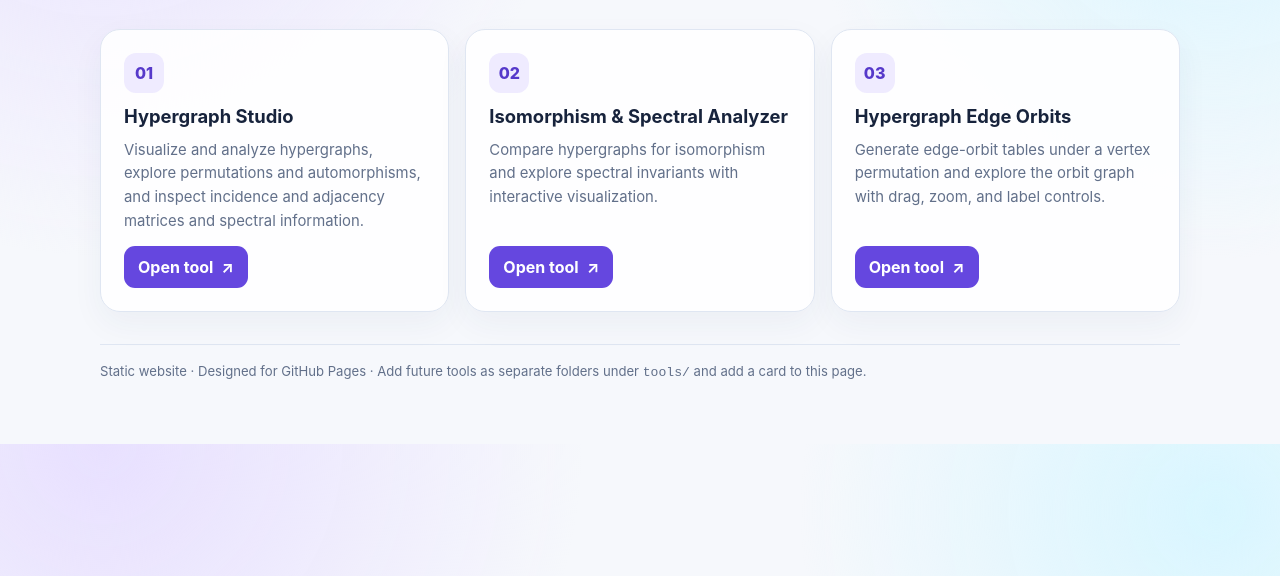
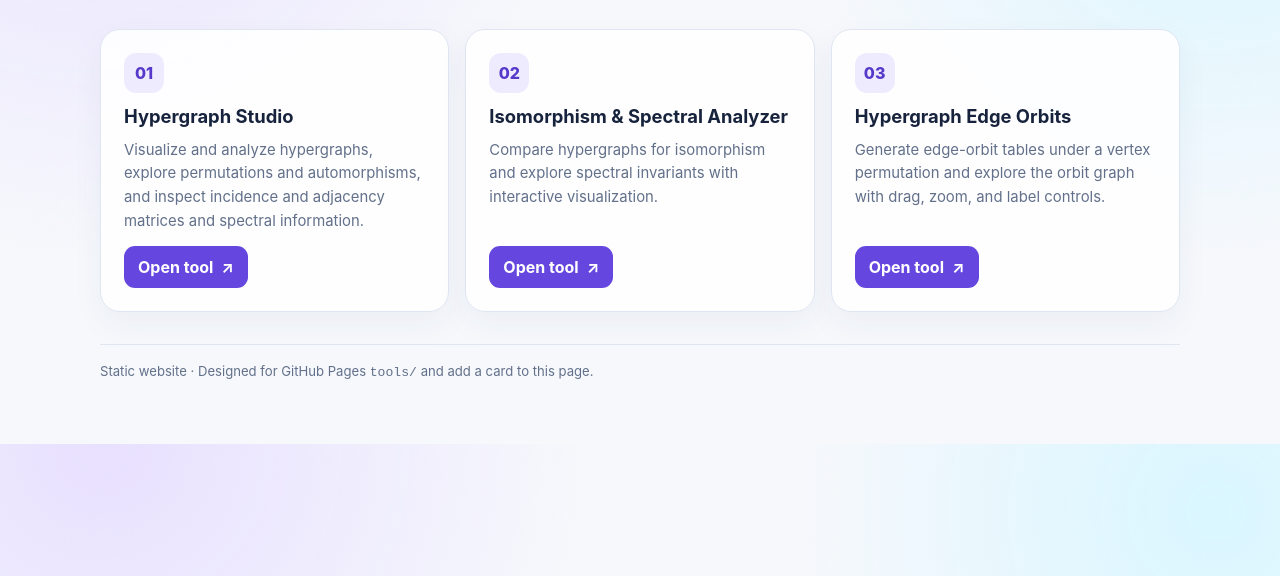
Before and after one commit to debjit-math/hypergraph, a plain HTML site: page index.html in a window 1280 px wide. Shown: the part 224-800 px from the top of the page. Drawn offline with Linux system fonts and the light colour scheme.

Commit message:
Update index.html

```diff
--- a/index.html
+++ b/index.html
@@ -20,5 +20,5 @@ main{width:min(1080px,calc(100% - 32px));margin:auto;padding:54px 0 64px}.eyebro
 <article class="card"><div class="number">02</div><h2>Isomorphism &amp; Spectral Analyzer</h2><p>Compare hypergraphs for isomorphism and explore spectral invariants with interactive visualization.</p><a class="open" href="tools/hypergraph-isomorphism-spectral-analyzer/index.html">Open tool <span aria-hidden="true">↗</span></a></article>
 <article class="card"><div class="number">03</div><h2>Hypergraph Edge Orbits</h2><p>Generate edge-orbit tables under a vertex permutation and explore the orbit graph with drag, zoom, and label controls.</p><a class="open" href="tools/hypergraph-edge-orbits/index.html">Open tool <span aria-hidden="true">↗</span></a></article>
 </section>
-<div class="foot">Static website · Designed for GitHub Pages · Add future tools as separate folders under <code>tools/</code> and add a card to this page.</div>
+<div class="foot">Static website · Designed for GitHub Pages <code>tools/</code> and add a card to this page.</div>
 </main></body></html>
```
